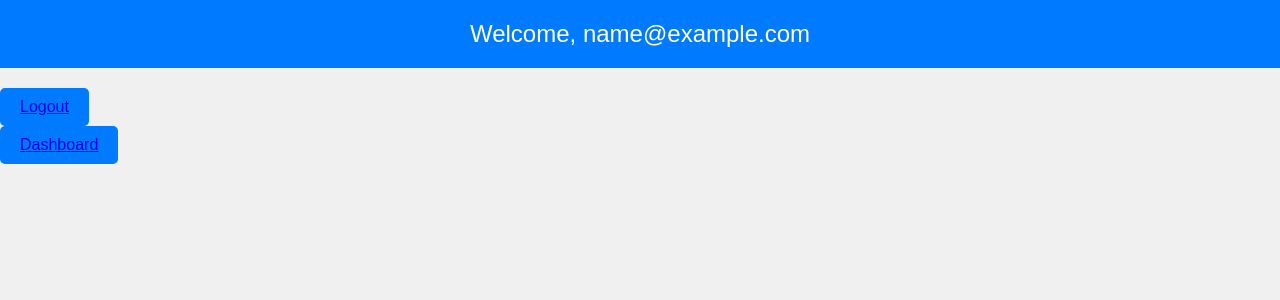
After one commit to yllsallahu/AfricanWildlife, a PHP site: page /home.php in a window 1280 px wide. The commit adds this page. Shown: the top 300 px of the page. Run offline with PHP 8.4, Linux system fonts and the light colour scheme; the visitor is signed in with stand-in values (Sample User, id 1).

```diff
--- /dev/null
+++ b/home.php
@@ -0,0 +1,61 @@
+<?php
+session_start();
+?>
+
+<!DOCTYPE html>
+<html>
+<head>
+  <meta charset="UTF-8">
+  <meta name="viewport" content="width=device-width, initial-scale=1.0">
+  <title>Welcome</title>
+  <!-- Add your CSS file or inline styles here -->
+  <style>
+    body {
+      font-family: Arial, sans-serif;
+      background-color: #f0f0f0;
+      margin: 0;
+      padding: 0;
+    }
+
+    header {
+      background-color: #007bff;
+      color: white;
+      text-align: center;
+      padding: 20px;
+      font-size: 24px;
+    }
+
+    .logout-button {
+      margin-top: 20px;
+    }
+
+    .button {
+      display: inline-block;
+      padding: 10px 20px;
+      background-color: #007bff;
+      color: white;
+      text-decoration: none;
+      border: none;
+      border-radius: 5px;
+      font-size: 16px;
+      cursor: pointer;
+    }
+
+    .button:hover {
+      background-color: #0056b3;
+    }
+  </style>
+</head>
+<body>
+  <header>Welcome, <?php echo $_SESSION['email']; ?></header>
+  <div class="logout-button">
+    <button class="button"><a href="logout.php">Logout</a></button>
+  </div>
+
+  <?php
+  if ($_SESSION['roli'] == "admin") {
+      echo '<div class="dashboard-button"><button class="button"><a href="dashboard.php">Dashboard</a></button></div>';
+  }
+  ?>
+</body>
+</html>
--- a/index.php
+++ b/index.php
@@ -7,9 +7,13 @@
     <link rel="stylesheet" href="css/style.css">
     <script src="https://kit.fontawesome.com/ed661bfa96.js" crossorigin="anonymous"></script>
 </head>
+
+
 <body>
             <div class="container">
             <?php include 'header.php';?>
+
+
             </div>
             <main>
                 <img class="main-image" src="image/leo.jpg" alt="">
--- /dev/null
+++ b/logout.php
@@ -0,0 +1,6 @@
+<?php
+session_start();
+session_destroy();
+header("Location:login.php");
+exit();
+?>
```
Also changed, not shown: login.php (added, +43 -0 lines), login/log.html (deleted, +0 -40 lines), users.php (added, +7 -0 lines), validation.php (added, +17 -0 lines).
